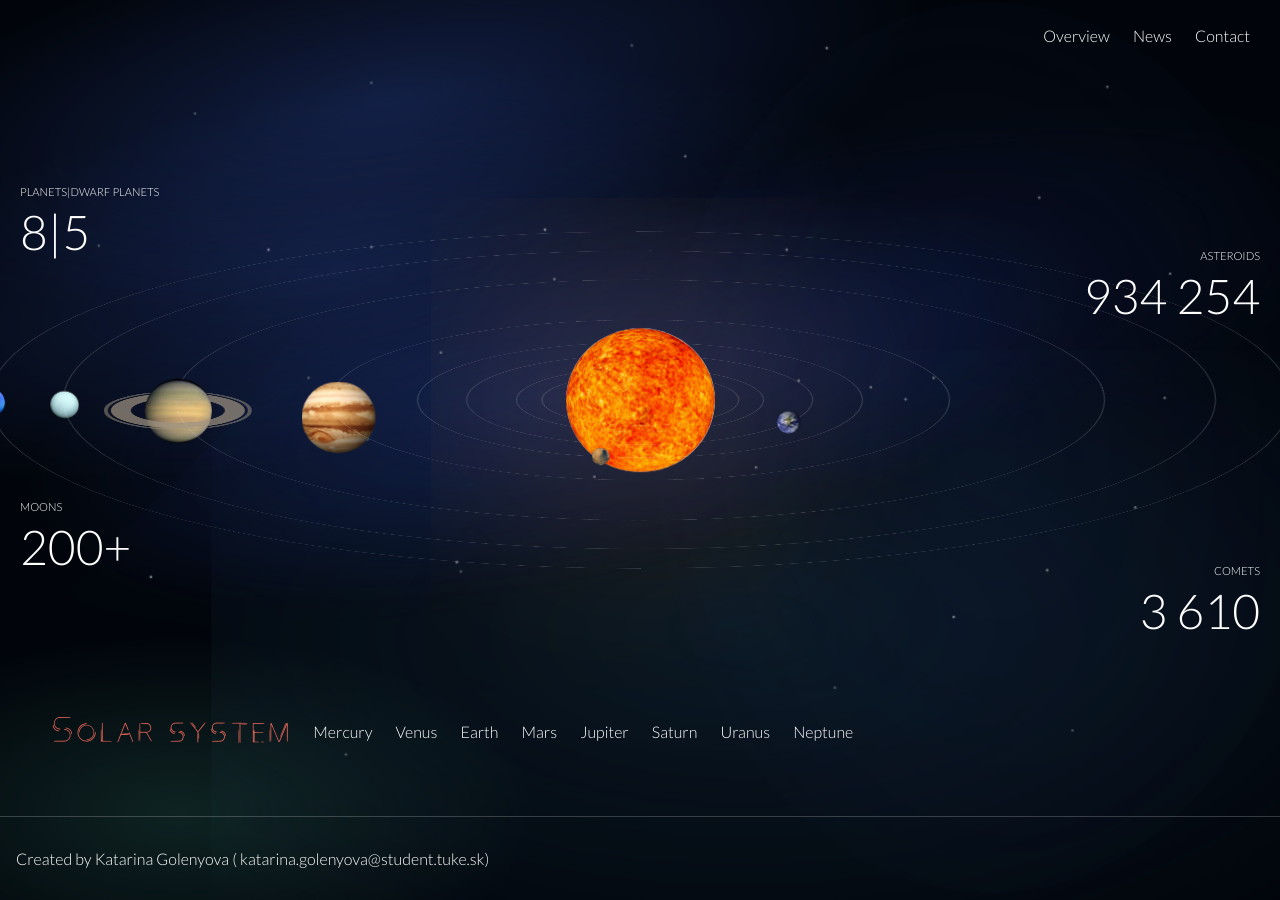
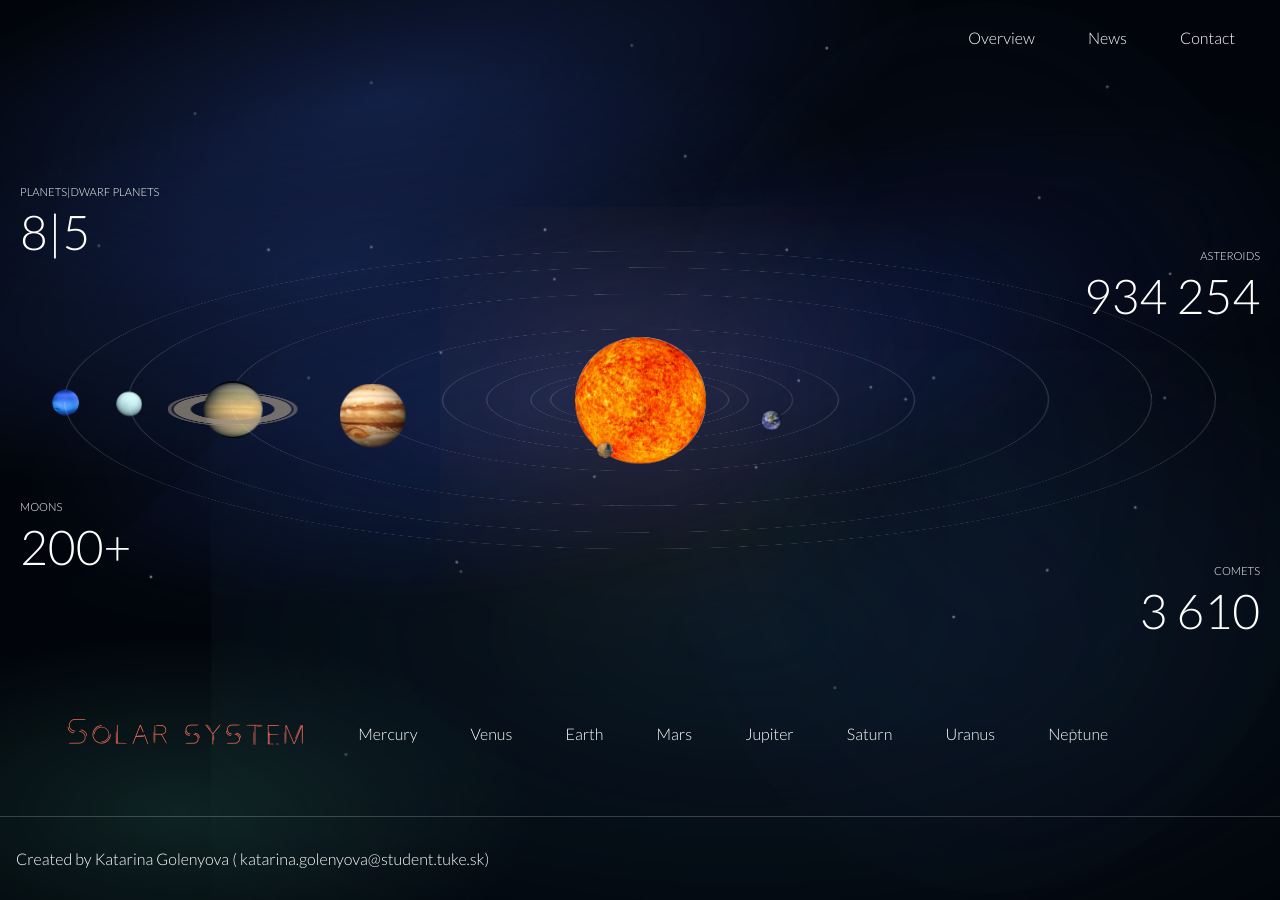
Before and after one commit to katki/katki.github.io, a plain HTML site: page index.html in a window 1280 px wide. Drawn offline with Linux system fonts and the light colour scheme.

Commit message:
Odovzdavanie zadania
final version

```diff
--- a/index.html
+++ b/index.html
@@ -1,9 +1,9 @@
 <!DOCTYPE html>
 <html lang="en">
     <head>
-        <link rel="stylesheet" type="text/css"  href="style.css">
-        <link rel="stylesheet" type="text/css"  href="mainStyles.css">
-
+        <link rel="stylesheet" type="text/css"  href="styles/style.css">
+        <link rel="stylesheet" type="text/css"  href="styles/mainStyles.css">
+        <meta charset="utf-8">
         <link href="https://fonts.googleapis.com/css?family=Lato:300,400%7CPlayfair+Display&display=swap" rel="stylesheet">
         <title>Solar system | Overview</title>
         <script>
@@ -104,8 +104,7 @@
             <li><a href="#contact">Contact</a></li>
         </ul>
     </nav>
-    <div id="universe" class="view-3D">
-      <div id="galaxy">
+    <div id="universe">
         <div id="solar-system" class="earth">
           <div id="mercury" class="orbit">
             <div class="pos">
@@ -159,7 +158,6 @@
           <div id="sun">
           </div>
         </div>
-      </div>
     </div>
 
     <nav id="planets-list">
--- a/article.css
+++ b/styles/article.css
@@ -1,6 +1,6 @@
 @font-face {
     font-family: 'Ecatarina';
-    src: url('Ecatarina/EcatarinaLight-Regular.ttf');
+    src: url('../Ecatarina/EcatarinaLight-Regular.ttf');
 }
 
 :root {
@@ -112,7 +112,7 @@ h4{
 }
 
 h1, h2, p {
-    padding-left: 20px;
+    padding: 20px;
 }
 
 a{
@@ -189,18 +189,33 @@ img{
     border-top: 1px solid rgba(255, 255, 255, 0.2);
 }
 
+#grid{
+        display: grid;
+        grid-template-columns: auto auto auto;
+        padding: 10px;
+
+}
+
+.grid-item{
+    text-align: center;
+    background-size: cover;
+}
 
 
-
-
+@media screen and (max-width: 950px){
+    #grid{
+        grid-template-columns: auto auto;
+    }
+}
 
 @media screen and (max-width: 700px) {
     #navigationPanel{
-        width: 40vw;
+        display: none;
     }
 
     .section{
-        width: 60vw;
+        width: 100vw;
+        margin: 0;
     }
     #intro{
         width: 80vw;
@@ -211,4 +226,29 @@ img{
         display: block;
         width: auto;
     }
+
+    .dates{
+        display: block;
+        width: 80vw;
+    }
+
+    img{
+        display: block;
+        margin: 10px auto;
+        width: 80vw;
+    }
+    #grid{
+        grid-template-columns: auto auto;
+    }
 }
+
+
+@media screen and (max-width: 450px){
+    #grid{
+        grid-template-columns: auto ;
+    }
+
+    #main-nav ul li {
+        margin: 0 auto;
+    }
+}
--- a/mainStyles.css
+++ b/styles/mainStyles.css
@@ -1,6 +1,6 @@
 @font-face {
     font-family: 'Ecatarina';
-    src: url('Ecatarina/EcatarinaLight-Regular.ttf');
+    src: url('../Ecatarina/EcatarinaLight-Regular.ttf');
   }
 
 :root {
@@ -36,7 +36,7 @@ nav{
 ul li{
     display: inline-block;
     padding: 10px;
-    margin: 2 15px;
+    margin: 2px 15px;
     vertical-align: middle;
 }
 
--- a/style.css
+++ b/styles/style.css
@@ -7,8 +7,8 @@
 body {
 	margin: 0;
 	background-color: black;
-	background: url("assets/astronomy-dark-evening-glowing-176851.jpg");
-	background: url("assets/mySpace.png");
+	background: url("../assets/astronomy-dark-evening-glowing-176851.jpg");
+	background: url("../assets/mySpace.png");
 	background-size: cover;
 }
 
@@ -22,19 +22,13 @@ body {
     top: 10vh;
 }
 
-#galaxy {
-	position: relative;
-	width: 100%;
-	height: 100%;
-	z-index: 1;
-}
-
 #solar-system {
 	position: absolute;
 	width: 100%;
 	height: 100%;
 	transform-style: preserve-3d;
 	font-size: 62%;
+	transform: rotateX(75deg);
 }
 
 .orbit {
@@ -54,8 +48,7 @@ body {
 	top: 50%;
 	width: 2em;
 	height: 2em;
-	margin-top: -1em;
-	margin-left: -1em;
+	margin: -1em 0 0 -1em;
 	transform-style: preserve-3d;
 	animation-name: invert;
 	animation-iteration-count: infinite;
@@ -69,10 +62,10 @@ body {
 	left: 50%;
 	width: 1em;
 	height: 1em;
-	margin-top: -0.5em;
-	margin-left: -0.5em;
+	margin: -0.5em 0 0 -0.5em;
 	border-radius: 50%;
 	transform-style: preserve-3d;
+	transform: rotateX(0deg);
 }
 
 #sun {
@@ -80,9 +73,11 @@ body {
 	background-repeat: no-repeat;
 	background-size: cover;
 	background-position-x: center;
-	background-image: url("assets/sun.jpg");
+	background-image: url("../assets/sun.jpg");
 	box-shadow: 0 0 260px rgba(255, 160, 60, 0.6);
-	font-size: 24em;
+	font-size: 10.2vw;
+	transform: rotateX(-90deg);
+	transform-style: preserve-3d;
 }
 
 .planet {
@@ -106,6 +101,7 @@ body {
 	border: 0.3em solid rgba(160, 147, 130, 0.7);
 	animation-iteration-count: infinite;
 	animation-timing-function: linear;
+	transform: rotateX(-90deg);
 }
 
 #saturn .ring:after {
@@ -119,7 +115,6 @@ body {
 	margin-top: -1.1em;
 	margin-left: -1.1em;
 	border: 0.07em solid rgba(160, 147, 130, 0.5);
-	box-sizing: border-box;
 	box-sizing: border-box;
 }
 
@@ -168,15 +163,6 @@ body {
 	}
 }
 
-@keyframes suborbit {
-	0% {
-		transform: rotateX(90deg) rotateZ(0deg);
-	}
-	100% {
-		transform: rotateX(90deg) rotateZ(-360deg);
-	}
-}
-
 @keyframes invert {
 	0% {
 		transform: rotateX(-90deg) rotateY(360deg) rotateZ(0deg);
@@ -185,48 +171,6 @@ body {
 		transform: rotateX(-90deg) rotateY(0deg) rotateZ(0deg);
 	}
 }
-
-.view-2D #sun,
-.view-2D .orbit {
-	transform-style: flat;
-}
-
-.view-2D #sun,
-.view-2D .ring {
-	transform: rotateX(0deg);
-}
-
-.view-2D .planet {
-	transform: rotateX(90deg);
-}
-
-.view-2D #universe #solar-system {
-	font-size: 26%;
-}
-
-.view-3D #sun,
-.view-3D .orbit {
-	transform-style: preserve-3d;
-}
-
-.view-3D #solar-system {
-	transform: rotateX(75deg);
-}
-
-.view-3D #sun {
-	transform: rotateX(-90deg);
-}
-
-.view-3D .ring {
-	transform: rotateX(90deg);
-}
-
-.view-3D .planet,
-.view-3D .moon {
-	transform: rotateX(0deg);
-}
-
-
 /* sideral years */
 
 #mercury .pos,
@@ -284,111 +228,97 @@ body {
 }
 
 #mercury .planet {
-	font-size: 1.5em;
-	background-image: url("assets/mercury.png");
-	box-shadow: none;
+	font-size: 0.64vw;
+	background-image: url("../assets/mercury.png");
 }
 
 #venus .planet {
-	font-size: 3.72em;
-	background-image: url("assets/venus.jpg");
-	box-shadow: none;
+	font-size: 1.59vw;
+	background-image: url("../assets/venus.jpg");
 }
 
 #earth .planet {
-	font-size: 3.92em;
-	background-image: url("assets/earth.jpg");
+	font-size: 1.67vw;
+	background-image: url("../assets/earth.jpg");
 }
 
 #mars .planet {
-	font-size: 2.9em;
-	background-image: url("assets/mars.jpg");
-	box-shadow: none;
+	font-size: 1.24vw;
+	background-image: url("../assets/mars.jpg");
 }
 
 #jupiter .planet {
-	font-size: 12em;
-	background-image: url("assets/jupiter.png");
-	box-shadow: none;
+	font-size: 5.14vw;
+	background-image: url("../assets/jupiter.png");
 }
 
 #saturn .planet {
-	font-size: 10.8em;
-	background-image: url("assets/saturn.jpg");
-	box-shadow: none;
+	font-size: 4.62vw;
+	background-image: url("../assets/saturn.jpg");
 }
 
 #uranus .planet {
-	font-size: 4.68em;
-	background-image: url("assets/uranus.jpg");
-	box-shadow: none;
+	font-size: 2vw;
+	background-image: url("../assets/uranus.jpg");
 }
 
 #neptune .planet {
-	font-size: 4.9em;
-	background-image: url("assets/neptune.jpg");
-	box-shadow: none;
+	font-size: 2.1vw;
+	background-image: url("../assets/neptune.jpg");
 }
 
 #mercury.orbit {
-	width: 32em;
-	height: 32em;
-	margin-top: -16em;
-	margin-left: -16em;
+	width: 14vw;
+	height: 14vw;
+	margin-top: -7vw;
+	margin-left: -7vw;
 }
 
 #venus.orbit {
-	width: 40em;
-	height: 40em;
-	margin-top: -20em;
-	margin-left: -20em;
+	width: 17vw;
+	height: 17vw;
+	margin-top: -8.5vw;
+	margin-left: -8.5vw;
 }
 
 #earth.orbit {
-	width: 56em;
-	height: 56em;
-	margin-top: -28em;
-	margin-left: -28em;
-}
-
-#earth .orbit {
-	width: 6em;
-	height: 6em;
-	margin-top: -3em;
-	margin-left: -3em;
+	width: 24vw;
+	height: 24vw;
+	margin-top: -12vw;
+	margin-left: -12vw;
 }
 
 #mars.orbit {
-	width: 72em;
-	height: 72em;
-	margin-top: -36em;
-	margin-left: -36em;
+	width: 31vw;
+	height: 31vw;
+	margin-top: -15.5vw;
+	margin-left: -15.5vw;
 }
 
 #jupiter.orbit {
-	width: 100em;
-	height: 100em;
-	margin-top: -50em;
-	margin-left: -50em;
+	width: 43vw;
+	height: 43vw;
+	margin-top: -21.5vw;
+	margin-left: -21.5vw;
 }
 
 #saturn.orbit {
-	width: 150em;
-	height: 150em;
-	margin-top: -75em;
-	margin-left: -75em;
+	width: 64vw;
+	height: 64vw;
+	margin-top: -32vw;
+	margin-left: -32vw;
 }
 
 #uranus.orbit {
-	width: 186em;
-	height: 186em;
-	margin-top: -93em;
-	margin-left: -93em;
+	width: 80vw;
+	height: 80vw;
+	margin-top: -40vw;
+	margin-left: -40vw;
 }
 
 #neptune.orbit {
-	width: 210em;
-	height: 210em;
-	margin-top: -105em;
-	margin-left: -105em;
+	width: 90vw;
+	height: 90vw;
+	margin-top: -45vw;
+	margin-left: -45vw;
 }
```
Also changed, not shown: jupiter.html (+5 -5 lines), mars.html (+38 -41 lines), mercury.html (+5 -5 lines), news.html (added, +10 -0 lines), overview.html (+3 -14 lines), jupiterL.png (deleted), mercury.jpg (deleted), styles/overview.css (renamed from overview.css), svg/solsys.svg (renamed from solsys.svg), 7 other files.
